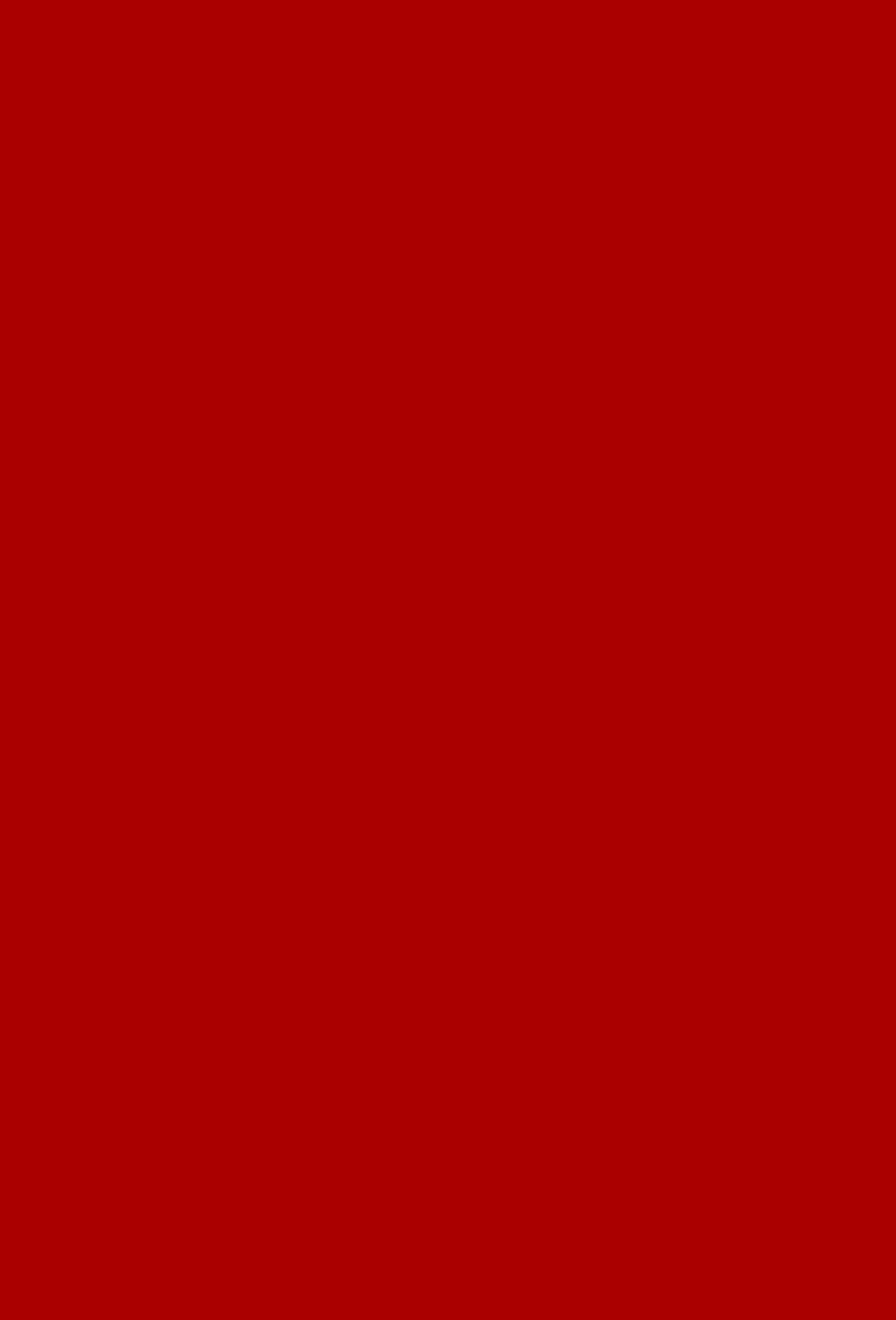
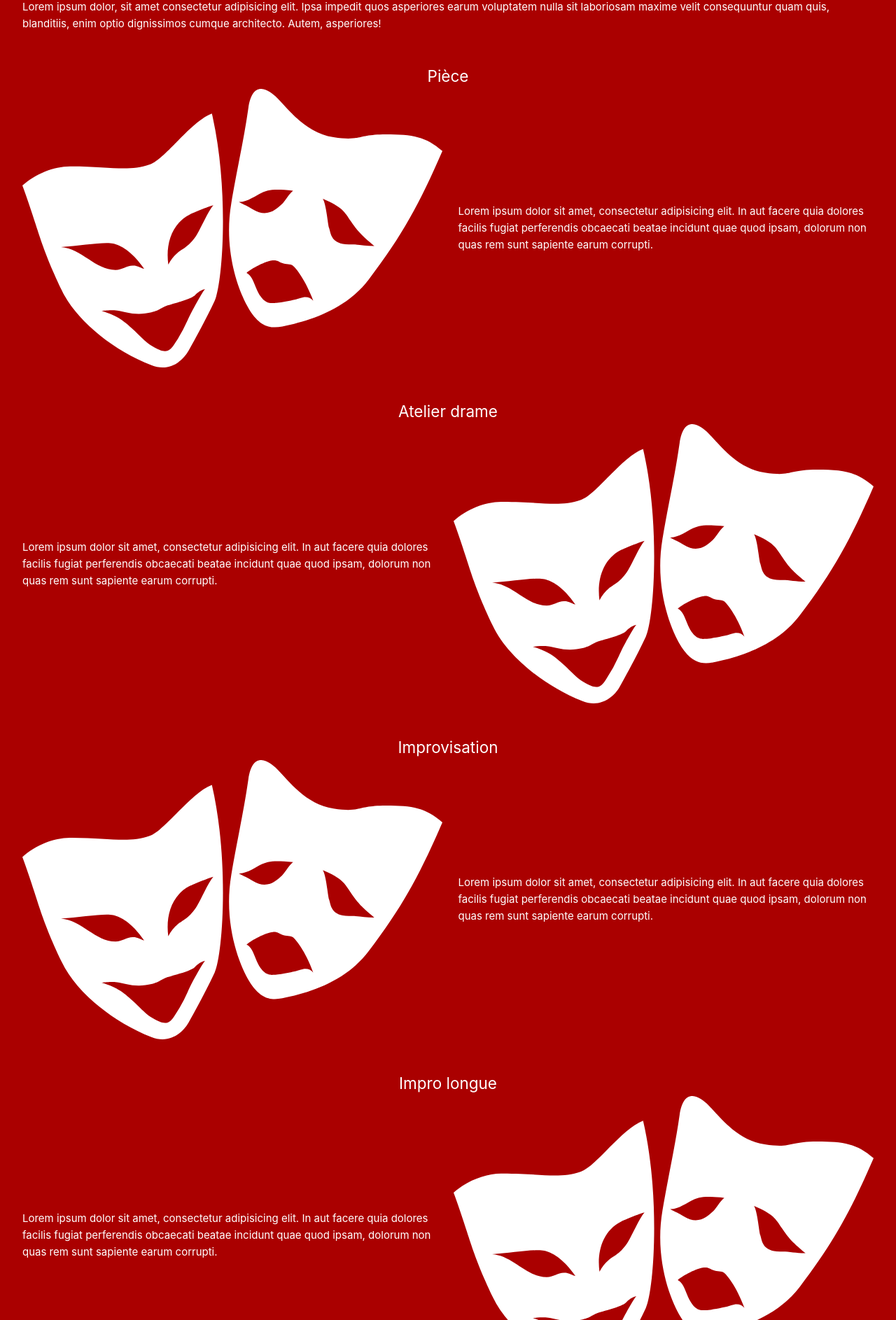
Before and after one commit to armribdev/profitroles-website, a Vue app: page / in a window 1280 px wide. Shown: the part 594-2480 px from the top of the page at 70% size. Before the commit the page ends 800 px from the top, so only its background shows below. Built offline with nearby package versions, Linux system fonts and the light colour scheme.

Commit message:
fill HomeView.vue

```diff
--- a/src/views/HomeView.vue
+++ b/src/views/HomeView.vue
@@ -1,5 +1,122 @@
 <template>
   <div class="events">
-    <h1>Vous êtes sur la page d'accueil</h1>
+    <section class="association">
+      <h1 class="association-title">L'association</h1>
+      <div class="wrapper">
+        <img class="association-image" src="@/assets/logo.svg" />
+        <p class="association-description">
+          Lorem ipsum dolor, sit amet consectetur adipisicing elit. Ipsa impedit quos asperiores earum voluptatem nulla sit laboriosam maxime velit consequuntur quam quis, blanditiis, enim optio dignissimos cumque architecto. Autem, asperiores!
+        </p>
+      </div>
+    </section>
+    <section class="workshop">
+      <h2 class="workshop-title">Pièce</h2>
+      <div class="wrapper">
+        <img class="workshop-image" src="@/assets/logo.svg" />
+        <p class="workshop-description">
+          Lorem ipsum dolor sit amet, consectetur adipisicing elit. In aut facere quia dolores facilis fugiat perferendis obcaecati beatae incidunt quae quod ipsam, dolorum non quas rem sunt sapiente earum corrupti.
+        </p>
+      </div>
+    </section>
+    <section class="workshop">
+      <h2 class="workshop-title">Atelier drame</h2>
+      <div class="wrapper">
+        <img class="workshop-image" src="@/assets/logo.svg" />
+        <p class="workshop-description">
+          Lorem ipsum dolor sit amet, consectetur adipisicing elit. In aut facere quia dolores facilis fugiat perferendis obcaecati beatae incidunt quae quod ipsam, dolorum non quas rem sunt sapiente earum corrupti.
+        </p>
+      </div>
+    </section>
+    <section class="workshop">
+      <h2 class="workshop-title">Improvisation</h2>
+      <div class="wrapper">
+        <img class="workshop-image" src="@/assets/logo.svg" />
+        <p class="workshop-description">
+          Lorem ipsum dolor sit amet, consectetur adipisicing elit. In aut facere quia dolores facilis fugiat perferendis obcaecati beatae incidunt quae quod ipsam, dolorum non quas rem sunt sapiente earum corrupti.
+        </p>
+      </div>
+    </section>
+    <section class="workshop">
+      <h2 class="workshop-title">Impro longue</h2>
+      <div class="wrapper">
+        <img class="workshop-image" src="@/assets/logo.svg" />
+        <p class="workshop-description">
+          Lorem ipsum dolor sit amet, consectetur adipisicing elit. In aut facere quia dolores facilis fugiat perferendis obcaecati beatae incidunt quae quod ipsam, dolorum non quas rem sunt sapiente earum corrupti.
+        </p>
+      </div>
+    </section>
+    <section class="workshop">
+      <h2 class="workshop-title">Ouvertures au Théâtre à Moustaches</h2>
+      <div class="wrapper">
+        <img class="workshop-image" src="@/assets/logo.svg" />
+        <p class="workshop-description">
+          Lorem ipsum dolor sit amet, consectetur adipisicing elit. In aut facere quia dolores facilis fugiat perferendis obcaecati beatae incidunt quae quod ipsam, dolorum non quas rem sunt sapiente earum corrupti.
+        </p>
+      </div>
+    </section>
+    <section class="workshop">
+      <h2 class="workshop-title">Divers</h2>
+      <div class="wrapper">
+        <p class="workshop-description">
+          Lorem ipsum dolor sit amet, consectetur adipisicing elit. In aut facere quia dolores facilis fugiat perferendis obcaecati beatae incidunt quae quod ipsam, dolorum non quas rem sunt sapiente earum corrupti.
+        </p>
+      </div>
+    </section>
   </div>
 </template>
+
+<style scoped>
+h1, h2 {
+  text-align: center;
+}
+
+
+section .wrapper{
+  display: flex;
+  flex-direction: column;
+  align-items: center;
+}
+
+section .wrapper img {
+  max-height: 600px;
+  max-width: 600px;
+  margin: auto;
+}
+
+.workshop {
+  margin-top: 3em;
+}
+
+.workshop-description {
+  margin-top: 1.5em;
+}
+
+
+
+@media (min-width: 1024px) {
+  .workshop-description {
+    margin-top: 0;
+  }
+
+  .workshop:nth-child(2n) .workshop-description {
+    margin-left: 1.5em;
+  }
+
+  .workshop:nth-child(2n) .wrapper {
+    flex-direction: row;
+  }
+
+  .workshop:nth-child(2n+1) .workshop-description {
+    margin-right: 1.5em;
+  }
+
+  .workshop:nth-child(2n+1) .wrapper {
+    flex-direction: row-reverse;
+  }
+
+  .workshop:last-child .workshop-description {
+    margin: 0;
+  }
+
+}
+</style>
```
